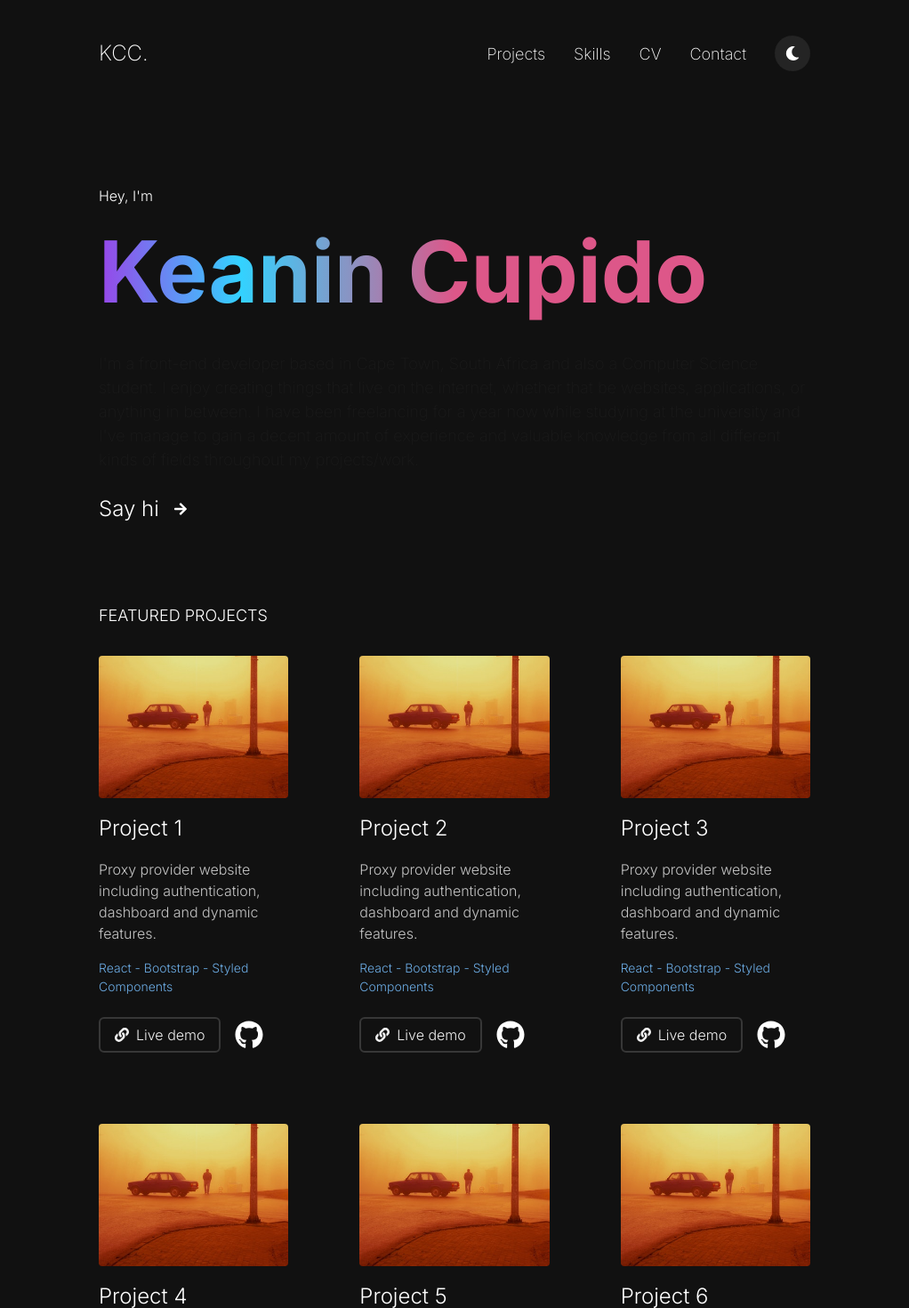
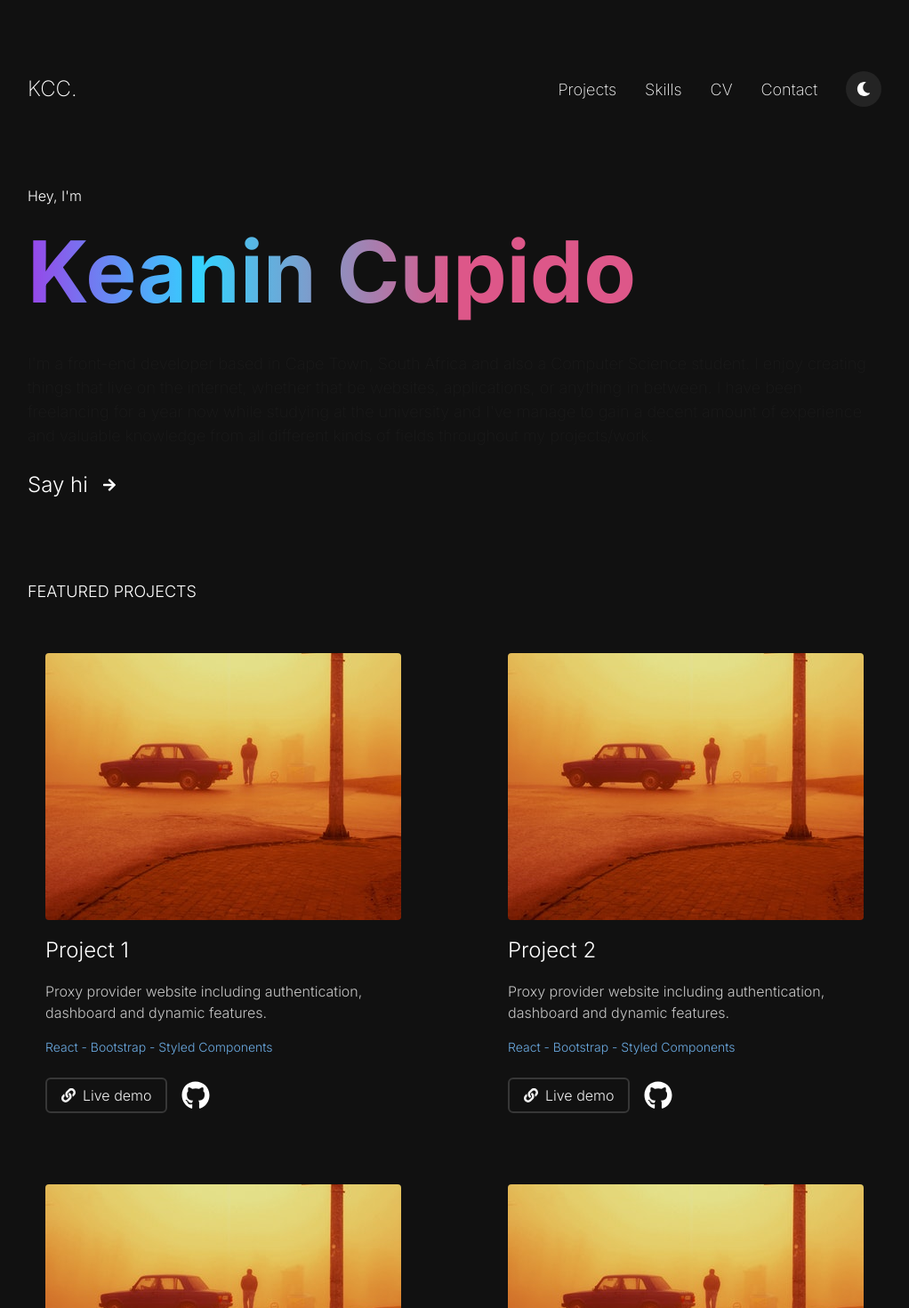
Before and after one commit to Keanin-Cupido/Keanin_Cupido_Portfolio_Webdev, a React (Create React App) app in the folder kcc_portfolio/: page / in a window 1280 px wide. Shown: the top 1470 px of the page at 89% size, without its empty margins (129-1151 px from the left). Built offline with nearby package versions, Linux system fonts and the light colour scheme.

Commit message:
feat: add mobile responsive navbar

```diff
--- a/kcc_portfolio/package.json
+++ b/kcc_portfolio/package.json
@@ -4,6 +4,7 @@
   "private": true,
   "dependencies": {
     "@chakra-ui/react": "^1.8.5",
+    "@chakra-ui/theme-tools": "^1.3.6",
     "@emotion/react": "^11.8.1",
     "@emotion/styled": "^11.8.1",
     "@fontsource/inter": "^4.5.4",
--- a/kcc_portfolio/src/App.js
+++ b/kcc_portfolio/src/App.js
@@ -13,10 +13,15 @@ function App() {
   const isDark = colorMode === 'dark';
 
   return (
-      <VStack w="100%">
+      <VStack w="100%"
+        p={{ sm: '5em 5em 5em 5em', md: '5em 5em 5em 5em', lg: '5em 10em 5em 10em', xl: '5em 15em 5em 15em' }}
+      >
         <Navbar />
 
-        <VStack w="100%" p="5em 15em 5em 15em" justify="left" align="left" spacing="2em">
+        <VStack w="100%"
+          justify="left" align="left" spacing="2em"
+          pb="5em"
+        >
           <Flex direction="column" gridGap="1em">
             <Text>Hey, I'm</Text>
             <Heading fontWeight="700" fontStyle="normal" fontSize="6rem" bgGradient='linear-gradient(90deg, #9845E8 0%, #33D2FF 20%, #DD5789 50%)' bgClip='text'>Keanin Cupido</Heading>
@@ -40,39 +45,39 @@ function App() {
         </VStack>
 
         {/* Featured Projects */}
-        <Flex direction="column" p="0em 15em 5em 15em" align='flex-start' w="100%" alignItems='flex-start' verticalAlign='top' spacing="1em">
-          <Text fontWeight="300" fontStyle="normal" fontSize="1.125rem">FEATURED PROJECTS</Text>
+        <VStack w="100%" pb="5em" align="left">
+          <Text fontWeight="300" fontStyle="normal" fontSize="1.125rem" align="left" justify="left">FEATURED PROJECTS</Text>
           <FeaturedProjectCards />
-        </Flex>
+        </VStack>
 
-        <Box p="0em 15em 5em 15em" w="100%">
+        <Box w="100%" pb="5em">
           <Divider orientation="horizontal" colorScheme="white"/>
         </Box>
 
         {/* Experience */}
-        <Flex direction="row" p="0em 15em 0em 15em" align='flex-start' w="100%" alignItems='flex-start' verticalAlign='top' gridGap="5em">
+        <Flex direction={{sm: "column", md: "row"}} align='flex-start' w="100%" alignItems='flex-start' verticalAlign='top' gridGap="5em" pb="5em">
           <Text fontWeight="300" fontStyle="normal" fontSize="1.125rem">EXPERIENCE</Text>
           <ExperienceList />
         </Flex>
 
-        <Box p="5em 15em 5em 15em" w="100%">
+        <Box w="100%" pb="5em">
           <Divider orientation="horizontal" colorScheme="white"/>
         </Box>
 
         {/* Education */}
-        <Flex direction="row" p="0em 15em 0em 15em" align='flex-start' w="100%" alignItems='flex-start' verticalAlign='top' gridGap="5em">
+        <Flex direction={{sm: "column", md: "row"}} pb="5em" align='flex-start' w="100%" alignItems='flex-start' verticalAlign='top' gridGap="5em">
           <Text fontWeight="300" fontStyle="normal" fontSize="1.125rem">EDUCATION</Text>
           <EducationList />
         </Flex>
 
-        <Box p="5em 15em 5em 15em" w="100%">
+        <Box w="100%" pb="5em">
           <Divider orientation="horizontal" colorScheme="white"/>
         </Box>
 
         {/* Contact Footer */}
-        <Flex direction="row" p="0em 15em 10em 15em" align='flex-start' w="100%" alignItems='flex-start' verticalAlign='top' gridGap="5em" justify="space-between">
+        <Flex direction={{sm: "column", md: "row"}} align='flex-start' w="100%" alignItems='flex-start' verticalAlign='top' gridGap="5em" justify="space-between" pb="5em">
           <Text fontWeight="300" fontStyle="normal" fontSize="1.125rem">CONTACT</Text>
-          <Flex direction="row" align="flex-start" w="100%" alignItems="flex-start" gridGap="1em">
+          <Flex direction={{sm: "column", md: "row"}} align="flex-start" w="100%" alignItems="flex-start" gridGap="1em">
             <Button color={isDark ? "#F0F0F0" : "#1A1A1A" } fontWeight="300" fontSize="1rem" aria-label="My Email Contact" leftIcon={<FaMailchimp />}>Send an email</Button>
             <Button color={isDark ? "#F0F0F0" : "#1A1A1A" } fontWeight="300" fontSize="1rem" aria-label="My Email Contact" leftIcon={<FaLinkedinIn />}>LinkedIn</Button>
             <Button color={isDark ? "#F0F0F0" : "#1A1A1A" } fontWeight="300" fontSize="1rem" aria-label="My Email Contact" leftIcon={<FaGithub />}>Github</Button>
--- a/kcc_portfolio/src/components/Education/EducationItem.js
+++ b/kcc_portfolio/src/components/Education/EducationItem.js
@@ -8,7 +8,7 @@ function EducationItem(props) {
 
   return (
     <Flex direction="column" align='flex-start' w="100%" alignItems='flex-start' gridGap="0.5em">
-        <Flex direction="row" justify="space-between" align="flex-start" w="100%" alignItems="flex-start">
+        <Flex direction={{sm: "column", md: "row"}} gridGap={{sm: "1em", md: "0em"}} justify="space-between" align="flex-start" w="100%" alignItems="flex-start">
             <Text fontWeight="300" fontStyle="normal" fontSize="1.5rem">{props.name}</Text>
             <Text fontWeight="300" fontStyle="normal" fontSize="1rem" color={isDark ? "#C4C4C4" : "#1A1A1A" }>{props.duration}</Text>
         </Flex>
--- a/kcc_portfolio/src/components/Experience/ExperienceItem.js
+++ b/kcc_portfolio/src/components/Experience/ExperienceItem.js
@@ -8,7 +8,7 @@ function ExperienceItem(props) {
 
   return (
     <Flex direction="column" align='flex-start' w="100%" alignItems='flex-start' gridGap="0.5em">
-        <Flex direction="row" justify="space-between" align="flex-start" w="100%" alignItems="flex-start">
+        <Flex direction={{sm: "column", md: "row"}} gridGap={{sm: "1em", md: "0em"}} justify="space-between" align="flex-start" w="100%" alignItems="flex-start">
             <Text fontWeight="300" fontStyle="normal" fontSize="1.5rem">{props.job}</Text>
             <Text fontWeight="300" fontStyle="normal" fontSize="1rem" color={isDark ? "#C4C4C4" : "#1A1A1A" }>{props.duration}</Text>
         </Flex>
--- a/kcc_portfolio/src/components/Navbar.js
+++ b/kcc_portfolio/src/components/Navbar.js
@@ -1,16 +1,75 @@
-import { Box, Flex, IconButton, Link, Spacer, Text } from '@chakra-ui/react'
+import { Box, Flex, IconButton, Link, Spacer, Stack, Text } from '@chakra-ui/react'
 import { FaSun, FaMoon } from 'react-icons/fa'
 import { useColorMode } from '@chakra-ui/color-mode'
 import React from 'react'
 import { Link as ReactLink } from 'react-router-dom'
 
-function Navbar() {
+function Navbar(props) {
 
   const { colorMode, toggleColorMode } = useColorMode();
   const isDark = colorMode === 'dark';
 
+  // Responsive Icons
+  const MenuIcon = () => (
+    <svg
+      width="24px"
+      viewBox="0 0 20 20"
+      xmlns="http://www.w3.org/2000/svg"
+      fill={isDark ? "#F0F0F0" : "#1A1A1A" }
+    >
+      <title>Menu</title>
+      <path d="M0 3h20v2H0V3zm0 6h20v2H0V9zm0 6h20v2H0v-2z" />
+    </svg>
+  );
+
+  const CloseIcon = () => (
+    <svg width="24" viewBox="0 0 18 18" xmlns="http://www.w3.org/2000/svg">
+      <title>Close</title>
+      <path
+        fill={isDark ? "#F0F0F0" : "#1A1A1A" }
+        d="M9.00023 7.58599L13.9502 2.63599L15.3642 4.04999L10.4142 8.99999L15.3642 13.95L13.9502 15.364L9.00023 10.414L4.05023 15.364L2.63623 13.95L7.58623 8.99999L2.63623 4.04999L4.05023 2.63599L9.00023 7.58599Z"
+      />
+    </svg>
+  );
+
+  const MenuToggle = ({ toggle, isOpen }) => {
+    return (
+      <Box display={{ base: "block", md: "none" }} onClick={toggle}>
+        {isOpen ? <CloseIcon /> : <MenuIcon />}
+      </Box>
+    );
+  };
+
+  const MenuLinks = ({ isOpen }) => {
+    return (
+      <Box
+        display={{ base: isOpen ? "block" : "none", md: "block" }}
+        flexBasis={{ base: "100%", md: "auto" }}
+      >
+        <Stack
+          spacing={8}
+          align="center"
+          justify={["center", "space-between", "flex-end", "flex-end"]}
+          direction={{ sm: "column", md: "row", lg: "row", xl: "row", '2xl': "row"}}
+          pt={[4, 4, 0, 0]}
+          // wrap="wrap"
+        >
+          <Link fontStyle="normal" fontWeight="200" fontSize="1.125rem" as={ReactLink} to='/projects'>Projects</Link>
+          <Link fontStyle="normal" fontWeight="200" fontSize="1.125rem" as={ReactLink} to='/skills'>Skills</Link>
+          <Link fontStyle="normal" fontWeight="200" fontSize="1.125rem" as={ReactLink} to='/cv'>CV</Link>
+          <Link fontStyle="normal" fontWeight="200" fontSize="1.125rem" as={ReactLink} to='/contact'>Contact</Link>
+          <IconButton icon={isDark ? <FaSun /> : <FaMoon />} isRound="true" onClick={toggleColorMode}></IconButton>
+        </Stack>
+      </Box>
+    );
+  };
+
+  const [isOpen, setIsOpen] = React.useState(false);
+
+  const toggle = () => setIsOpen(!isOpen);
+
   return (
-    <Flex direction="row" justify="center" align="center" width="100%" p="2.5em 15em 2.5em 15em">
+    <Flex direction="row" justify="center" align="center" width="100%" pb="5em" {...props} wrap="wrap">
       <Box>
         <Text fontStyle="normal" fontWeight="200" fontSize="1.5rem">
           <Link as={ReactLink} to='/' style={{ textDecoration: 'none' }}>
@@ -21,13 +80,9 @@ function Navbar() {
 
       <Spacer />
 
-      <Flex direction="row" justify="center" align="center" gridGap="2em">
-        <Link fontStyle="normal" fontWeight="200" fontSize="1.125rem" as={ReactLink} to='/projects'>Projects</Link>
-        <Link fontStyle="normal" fontWeight="200" fontSize="1.125rem" as={ReactLink} to='/skills'>Skills</Link>
-        <Link fontStyle="normal" fontWeight="200" fontSize="1.125rem" as={ReactLink} to='/cv'>CV</Link>
-        <Link fontStyle="normal" fontWeight="200" fontSize="1.125rem" as={ReactLink} to='/contact'>Contact</Link>
-        <IconButton icon={isDark ? <FaSun /> : <FaMoon />} isRound="true" onClick={toggleColorMode}></IconButton>
-      </Flex>
+      <MenuToggle toggle={toggle} isOpen={isOpen} />
+
+      <MenuLinks isOpen={isOpen} />
     </Flex>
   )
 }
--- a/kcc_portfolio/src/components/ProjectCard/FeaturedProjectCards.js
+++ b/kcc_portfolio/src/components/ProjectCard/FeaturedProjectCards.js
@@ -7,7 +7,7 @@ import project_img_01 from './img/project_img.jpg';
 
 function FeaturedProjectCards() {
   return (
-    <Grid pt="2em" align="left" templateColumns='repeat(3, 1fr)' gap="5em" justify="space-between">
+    <Grid p="3em 0em 0em 0em" m={0} align="left" w="100%" templateColumns={{md: 'repeat(2, 1fr)', lg: 'repeat(2, 1fr)', xl: 'repeat(3, 1fr)', '2xl': 'repeat(4, 1fr)'}} gap="5em" justify="space-between">
         {/* Project Card Components */}
         {/* Row 1 */}
         <ProjectCard
--- a/kcc_portfolio/src/pages/projects/Projects.js
+++ b/kcc_portfolio/src/pages/projects/Projects.js
@@ -1,11 +1,35 @@
-import { VStack } from '@chakra-ui/react'
+import { Flex, Heading, Text, useColorMode, VStack } from '@chakra-ui/react'
 import React from 'react'
 import Navbar from '../../components/Navbar'
 
 function Projects() {
+
+  const { colorMode } = useColorMode();
+  const isDark = colorMode === 'dark';
+
   return (
-    <VStack w="100%">
-        <Navbar />
+    <VStack w="100%"
+      p={{ sm: '5em 5em 5em 5em', md: '5em 5em 5em 5em', lg: '5em 10em 5em 10em', xl: '5em 15em 5em 15em' }}
+    >
+      <Navbar />
+
+      <VStack w="100%"
+        justify="left" align="left" spacing="2em"
+        pb="5em"
+      >
+        <Flex direction="column" gridGap="1em">
+          <Text>Hey, I'm</Text>
+          <Heading fontWeight="700" fontStyle="normal" fontSize="6rem" bgGradient='linear-gradient(90deg, #9845E8 0%, #33D2FF 20%, #DD5789 50%)' bgClip='text'>Projects</Heading>
+        </Flex>
+
+        <Flex direction="column" gridGap="1.5em">
+          <Text color={isDark ? "#F0F0F0" : "#1A1A1A" } fontWeight="200" fontStyle="normal" fontSize="1.125rem">
+            I'm a front-end developer based in Cape Town, South Africa and also a Computer Science student.
+            I enjoy creating things that live on the internet, whether that be websites, applications, or anything in between.
+            I have been freelancing for a year now while studying at the university and I've manage to gain a decent amount of experience and valuable knowledge from all different kinds of fields throughout my projects/work.
+          </Text>
+        </Flex>
+      </VStack>
     </VStack>
   )
 }
--- a/kcc_portfolio/src/theme/theme.js
+++ b/kcc_portfolio/src/theme/theme.js
@@ -2,14 +2,21 @@
 
 import { extendTheme } from '@chakra-ui/react'
 import { mode } from '@chakra-ui/theme-tools'
+import { createBreakpoints } from '@chakra-ui/theme-tools'
 
 const config = {
   initialColorMode: 'dark',
   useSystemColorMode: false,
 }
 
-// setup light/dark mode global defaults
-
+// Responsive Styles
+const breakpoints = createBreakpoints({
+  sm: '320px',
+  md: '768px',
+  lg: '1024px',
+  xl: '1440px',
+  '2xl': '2560px',
+})
 
 const theme = extendTheme({
     config,
@@ -20,11 +27,12 @@ const theme = extendTheme({
     styles: {
       global: (props) => ({
         body: {
-          bg: mode('#FFFFFF', '#111111')(props),
+          bg: mode('#FAF9F6', '#111111')(props),
           color: mode('#1A1A1A', '#FFFFFF')(props),
         },
       }),
     },
+    breakpoints
 })
 
 export default theme
```
Also changed, not shown: 2 other files (tests, documents, lock files or other folders).
